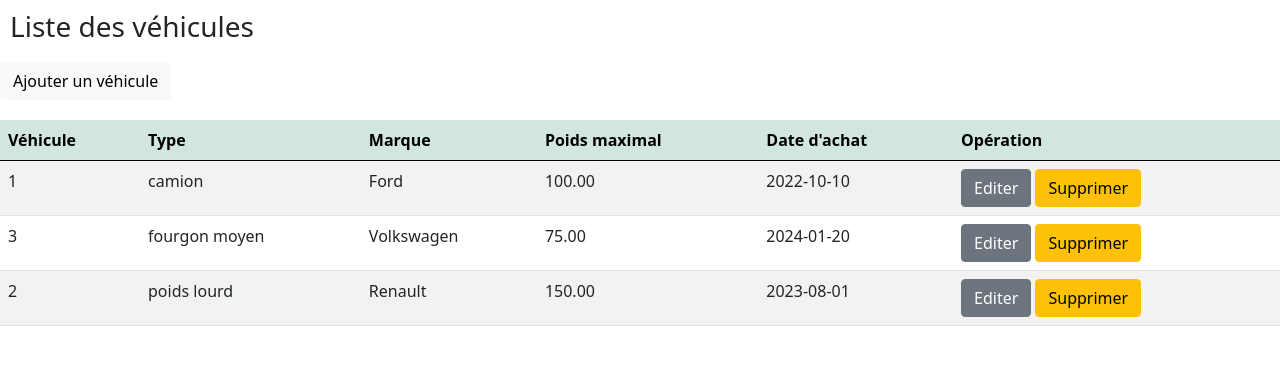
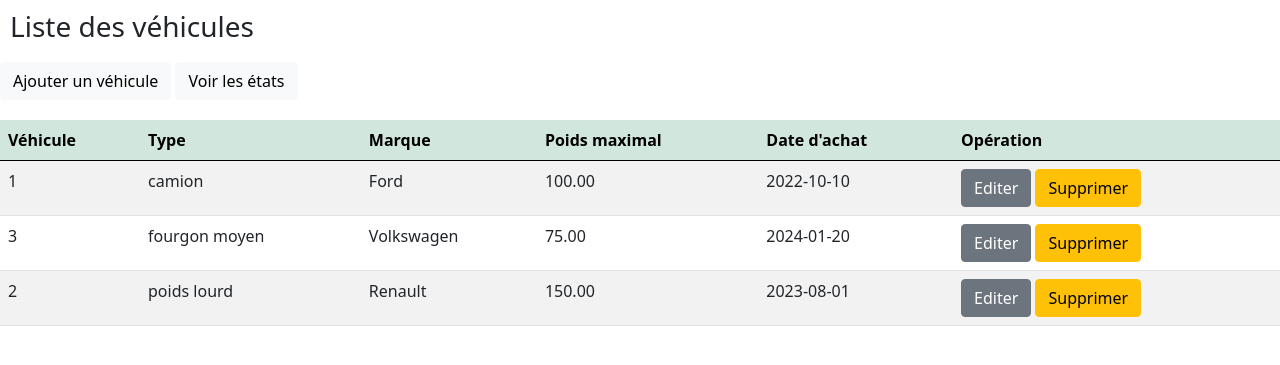
Before and after one commit to Suzdeloffre/SAE3-7, a Flask app: page /vehicule/show in a window 1280 px wide. Shown: the part 42-407 px from the top of the page. Run offline with Flask 3, Linux system fonts and the light colour scheme; data comes from the database, SQL or seed files in the repository; data that the repository does not hold is empty; some libraries are stand-ins or nearby versions.

Commit message:
ajout boutton etat vehicule

```diff
--- a/sae.04/templates/vehicule/vehicule_show.html
+++ b/sae.04/templates/vehicule/vehicule_show.html
@@ -10,6 +10,10 @@
     <a type="button" class="btn btn-light"
        href="{{ '/vehicule/add' }}">
         Ajouter un véhicule
+    </a>
+    <a type="button" class="btn btn-light"
+       href="{{ '/vehicule/etat' }}">
+        Voir les états
     </a>
 
     <table class="table table-striped table-hover" style="margin-top:20px">
```
